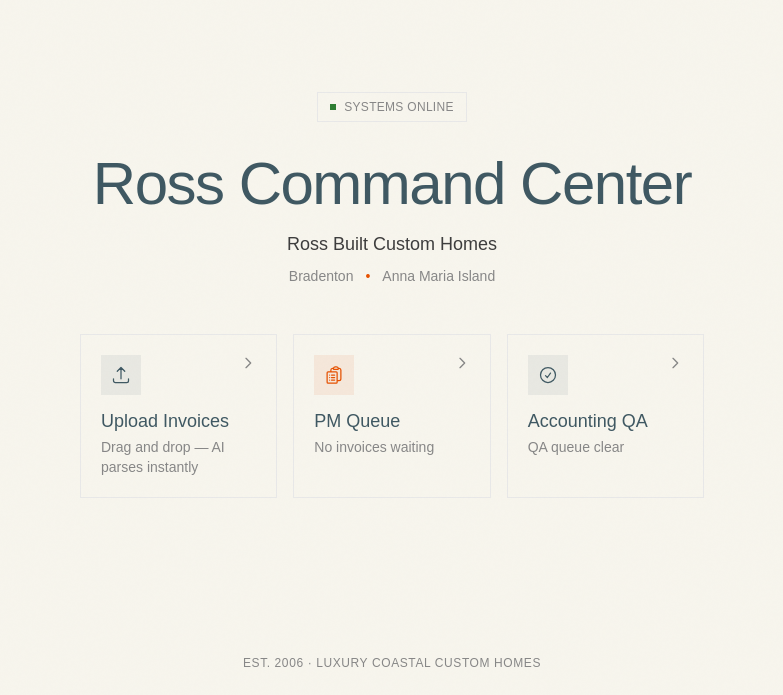
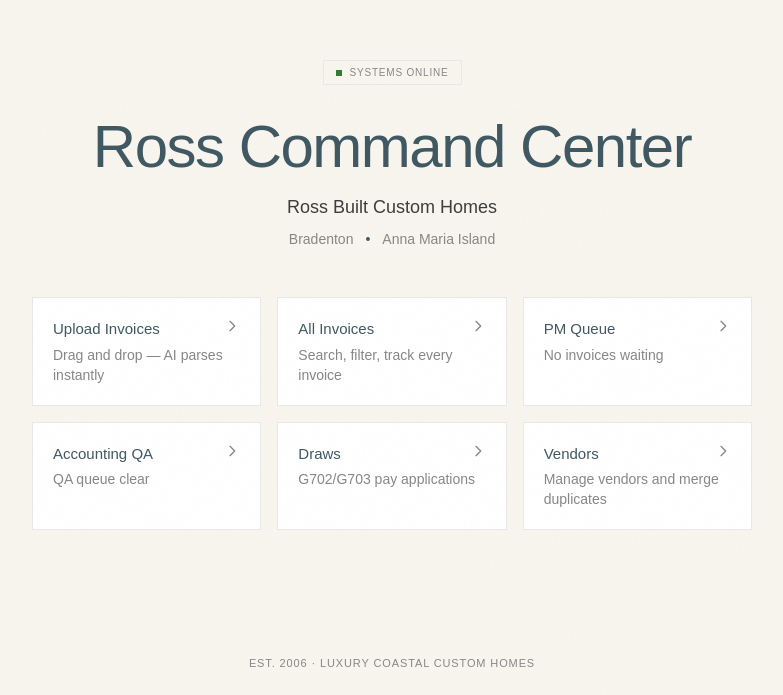
Before and after one commit to jakeross838/nightwork-platform, a Next.js app: page / in a window 1280 px wide. Shown: the part 105-800 px from the top of the page, without its empty margins (248-1031 px from the left). Built offline with nearby package versions, Linux system fonts and the light colour scheme; no server answers; the database is empty.

Commit message:
Brand polish — sharp corners, landing page complete, consistent badges

```diff
--- a/src/app/page.tsx
+++ b/src/app/page.tsx
@@ -29,14 +29,11 @@ export default function Home() {
 
   return (
     <div className="min-h-screen flex flex-col items-center justify-center relative overflow-hidden">
- <div className="absolute top-1/4 -left-1/4 w-[600px] h-[600px] bg-teal/5 blur-[120px] pointer-events-none" />
- <div className="absolute bottom-1/4 -right-1/4 w-[500px] h-[500px] bg-brass/5 blur-[120px] pointer-events-none" />
-
- <div className="relative z-10 text-center px-6 max-w-2xl">
+      <div className="relative z-10 text-center px-6 max-w-3xl">
         <div className="animate-fade-up">
- <div className="inline-flex items-center gap-2 px-3 py-1.5 border border-brand-border bg-brand-surface/50 mb-8 text-[11px]">
+          <div className="inline-flex items-center gap-2 px-3 py-1 border border-brand-border mb-8">
             <span className={`h-1.5 w-1.5 ${status === "loading" ? "bg-brass animate-pulse" : status === "connected" ? "bg-status-success" : "bg-status-danger"}`} />
- <span className="text-xs font-body text-cream-dim tracking-wide uppercase">
+            <span className="text-[10px] text-cream-dim tracking-[0.08em] uppercase">
               {status === "loading" ? "Connecting..." : status === "connected" ? "Systems Online" : "Connection Failed"}
             </span>
           </div>
@@ -47,49 +44,41 @@ export default function Home() {
         </h1>
         <p className="animate-fade-up stagger-2 mt-4 font-body text-cream-muted text-lg">Ross Built Custom Homes</p>
         <div className="animate-fade-up stagger-3 mt-2 flex items-center justify-center gap-3 text-cream-dim text-sm">
- <span>Bradenton</span><span className="text-brass">&#x2022;</span><span>Anna Maria Island</span>
+          <span>Bradenton</span><span className="text-teal">&#x2022;</span><span>Anna Maria Island</span>
         </div>
 
- {/* 3 Navigation cards */}
+        {/* Navigation cards — all destinations */}
         <div className="mt-12 grid grid-cols-1 sm:grid-cols-3 gap-4 animate-fade-up stagger-4">
- <NavCard href="/invoices/upload" icon="upload" color="teal" title="Upload Invoices" subtitle="Drag and drop — AI parses instantly" />
- <NavCard href="/invoices/queue" icon="clipboard" color="brass" title="PM Queue" subtitle={pmCount > 0 ? `${pmCount} pending review` : "No invoices waiting"} count={pmCount} />
- <NavCard href="/invoices/qa" icon="check" color="teal" title="Accounting QA" subtitle={qaCount > 0 ? `${qaCount} ready for QA` : "QA queue clear"} count={qaCount} />
+          <NavCard href="/invoices/upload" title="Upload Invoices" subtitle="Drag and drop — AI parses instantly" />
+          <NavCard href="/invoices" title="All Invoices" subtitle="Search, filter, track every invoice" />
+          <NavCard href="/invoices/queue" title="PM Queue" subtitle={pmCount > 0 ? `${pmCount} pending review` : "No invoices waiting"} count={pmCount} />
+          <NavCard href="/invoices/qa" title="Accounting QA" subtitle={qaCount > 0 ? `${qaCount} ready for QA` : "QA queue clear"} count={qaCount} />
+          <NavCard href="/draws" title="Draws" subtitle="G702/G703 pay applications" />
+          <NavCard href="/vendors" title="Vendors" subtitle="Manage vendors and merge duplicates" />
         </div>
       </div>
 
       <div className="absolute bottom-6 text-center animate-fade-up stagger-6">
- <p className="text-xs text-cream-dim tracking-wider uppercase font-body">Est. 2006 &middot; Luxury Coastal Custom Homes</p>
+        <p className="text-[11px] text-cream-dim tracking-[0.08em] uppercase">Est. 2006 &middot; Luxury Coastal Custom Homes</p>
       </div>
     </div>
   );
 }
 
-function NavCard({ href, icon, color, title, subtitle, count }: {
- href: string; icon: "upload" | "clipboard" | "check"; color: "teal" | "brass"; title: string; subtitle: string; count?: number;
+function NavCard({ href, title, subtitle, count }: {
+  href: string; title: string; subtitle: string; count?: number;
 }) {
- const iconColor = color === "teal" ? "text-teal" : "text-brass";
- const iconBg = color === "teal" ? "bg-teal-muted" : "bg-brass-muted";
- const hoverBorder = color === "teal" ? "hover:border-teal/30" : "hover:border-brass/30";
-
- const icons = {
- upload: <path strokeLinecap="round" strokeLinejoin="round" d="M3 16.5v2.25A2.25 2.25 0 005.25 21h13.5A2.25 2.25 0 0021 18.75V16.5m-13.5-9L12 3m0 0l4.5 4.5M12 3v13.5" />,
- clipboard: <path strokeLinecap="round" strokeLinejoin="round" d="M9 12h3.75M9 15h3.75M9 18h3.75m3 .75H18a2.25 2.25 0 002.25-2.25V6.108c0-1.135-.845-2.098-1.976-2.192a48.424 48.424 0 00-1.123-.08m-5.801 0c-.065.21-.1.433-.1.664 0 .414.336.75.75.75h4.5a.75.75 0 00.75-.75 2.25 2.25 0 00-.1-.664m-5.8 0A2.251 2.251 0 0113.5 2.25H15a2.25 2.25 0 012.15 1.586m-5.8 0c-.376.023-.75.05-1.124.08C9.095 4.01 8.25 4.973 8.25 6.108V8.25m0 0H4.875c-.621 0-1.125.504-1.125 1.125v11.25c0 .621.504 1.125 1.125 1.125h9.75c.621 0 1.125-.504 1.125-1.125V9.375c0-.621-.504-1.125-1.125-1.125H8.25zM6.75 12h.008v.008H6.75V12zm0 3h.008v.008H6.75V15zm0 3h.008v.008H6.75V18z" />,
- check: <path strokeLinecap="round" strokeLinejoin="round" d="M9 12.75L11.25 15 15 9.75M21 12a9 9 0 11-18 0 9 9 0 0118 0z" />,
- };
-
   return (
     <Link href={href}
- className={`group relative flex flex-col items-start p-5 border border-brand-border bg-brand-surface/80 hover:bg-brand-elevated ${hoverBorder} transition-all duration-300 text-left`}>
- <div className={`flex items-center justify-center w-10 h-10 ${iconBg} mb-3 relative`}>
- <svg className={`w-5 h-5 ${iconColor}`} fill="none" viewBox="0 0 24 24" stroke="currentColor" strokeWidth={1.5}>{icons[icon]}</svg>
+      className="group relative flex flex-col items-start p-5 border border-brand-border bg-white hover:border-teal/40 transition-all duration-300 text-left">
+      <div className="flex items-center gap-2">
+        <h2 className="font-display text-[15px] text-cream font-medium">{title}</h2>
         {count != null && count > 0 && (
- <span className="absolute -top-1.5 -right-1.5 flex items-center justify-center min-w-[20px] h-5 px-1.5 bg-brass text-brand-bg text-[11px] font-bold">{count}</span>
+          <span className="flex items-center justify-center min-w-[18px] h-[18px] px-1 border border-teal text-teal text-[10px] font-bold">{count}</span>
         )}
       </div>
- <h2 className="font-display text-lg text-cream">{title}</h2>
- <p className="mt-0.5 text-sm text-cream-dim">{subtitle}</p>
- <svg className={`absolute top-5 right-5 w-4 h-4 text-cream-dim group-hover:${iconColor} group-hover:translate-x-0.5 transition-all`} fill="none" viewBox="0 0 24 24" stroke="currentColor" strokeWidth={2}>
+      <p className="mt-1 text-sm text-cream-dim">{subtitle}</p>
+      <svg className="absolute top-5 right-5 w-4 h-4 text-cream-dim group-hover:text-teal group-hover:translate-x-0.5 transition-all" fill="none" viewBox="0 0 24 24" stroke="currentColor" strokeWidth={2}>
         <path strokeLinecap="round" strokeLinejoin="round" d="M9 5l7 7-7 7" />
       </svg>
     </Link>
```
Lines whose indentation alone changed are shown as unchanged.
